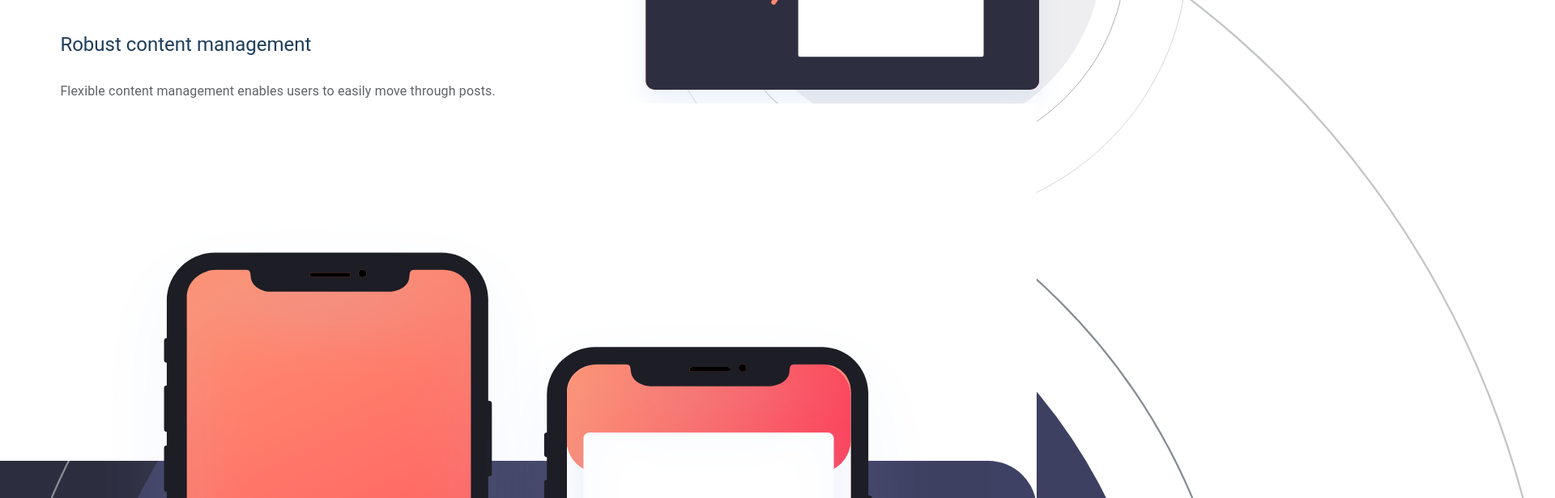
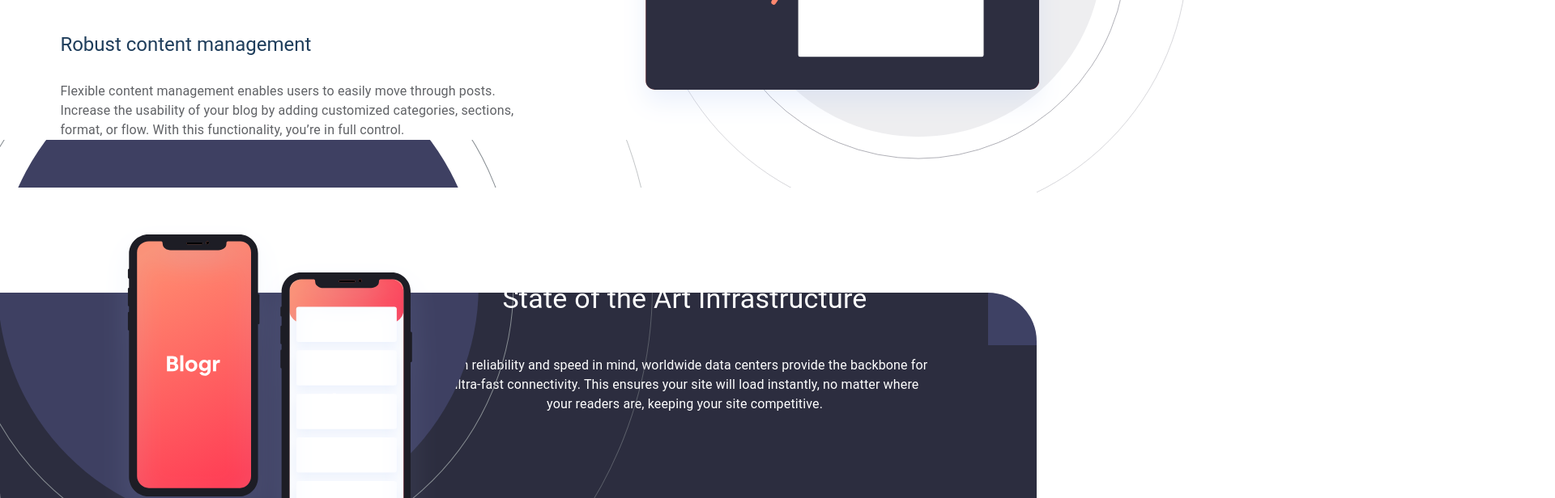
Before and after one commit to TifennQ/FrontEndMenterBlogr, a React (Create React App) app: page / in a window 1280 px wide. Shown: the part 1040-1656 px from the top of the page at 81% size, 1920 px wide, since content can reach past the window. Built offline with nearby package versions, Linux system fonts and the light colour scheme.

Commit message:
Section desktop : flex content

```diff
--- a/src/components/Section2.js
+++ b/src/components/Section2.js
@@ -6,19 +6,16 @@
 const useStyles = makeStyles((theme) => ({
     section2_mainContainer: {
         marginTop: "20%",
-        paddingBottom: "20%",
+        paddingBottom: "25%",
         paddingLeft: "10%",
         paddingRight: "10%",
         textAlign: 'center',
         position: "relative",
         backgroundColor: 'hsl(237, 17%, 21%)',
         borderRadius: "0 0 0 100px",
-        // backgroundImage: `url(${bgCircles})`,
-        // backgroundRepeat: "no-repeat",
-        // backgroundPosition: 'center',
-        // backgroundSize: '200% 150%',
         [theme.breakpoints.up('sm')]: {
             marginTop: "8%",
+            paddingBottom: "0%",
         }
     },
     bgCircles: {
@@ -28,7 +25,12 @@
         transform: 'scale(1.8)',
         "& img": {
             width: "100%",
-        }
+        },
+        [theme.breakpoints.up('sm')]: {
+            transform: 'scale(0.8)',
+            left: "-27%",
+            top: "-130%"
+        },
     },
     backgroundWhite: {
         position: "absolute",
@@ -38,6 +40,8 @@
         height: "30%",
         left: "0",
         top: "-10%",
+        [theme.breakpoints.up('sm')]: {
+        },
         "&:after": {
             content: '""',
             backgroundColor: "white",
@@ -64,10 +68,11 @@
         position: "relative",
         zIndex: "99",
         color: "hsl(0, 0%, 100%)",
+        marginTop: "12%"
     },
     para: {
         color: "hsl(0, 0%, 100%)",
-        marginTop: "5%"
+        marginTop: "8%",
     },
     phones: {
         position: 'relative',
@@ -76,6 +81,11 @@
         "& img": {
             width: "100%",
         }
+    },
+    containerContent: {
+        [theme.breakpoints.up('sm')]: {
+            display: "flex"
+        },
     }
 
 }))
@@ -92,17 +102,19 @@
             <div className={classes.bgCircles}>
                 <img src={bgCircles} alt="Phones image" />
             </div>
+            <div className={classes.containerContent}>
                 <div className={classes.phones}>
                     <img src={phones} alt="Phones image" />
                 </div>
                 <div className={classes.textes}>
-                <Typography className={classes.titles} variant={`${isDesktop ? "h4" : "h5"}`} component="h3">State of the Art Infrastructure</Typography>
+                    <Typography className={classes.titles} variant={`${isDesktop ? "h4" : "h4"}`} component="h3">State of the Art Infrastructure</Typography>
                     <Typography className={classes.para} variant="body1" component="p">
                         With reliability and speed in mind, worldwide data centers provide the backbone for ultra-fast connectivity.
                         This ensures your site will load instantly, no matter where your readers are, keeping your site competitive.
                     </Typography>
-                {/* TODO : rogner image png */}
                 </div>
+            </div>
+
           </div>
         </>
     )
```
Lines whose indentation alone changed are shown as unchanged.
